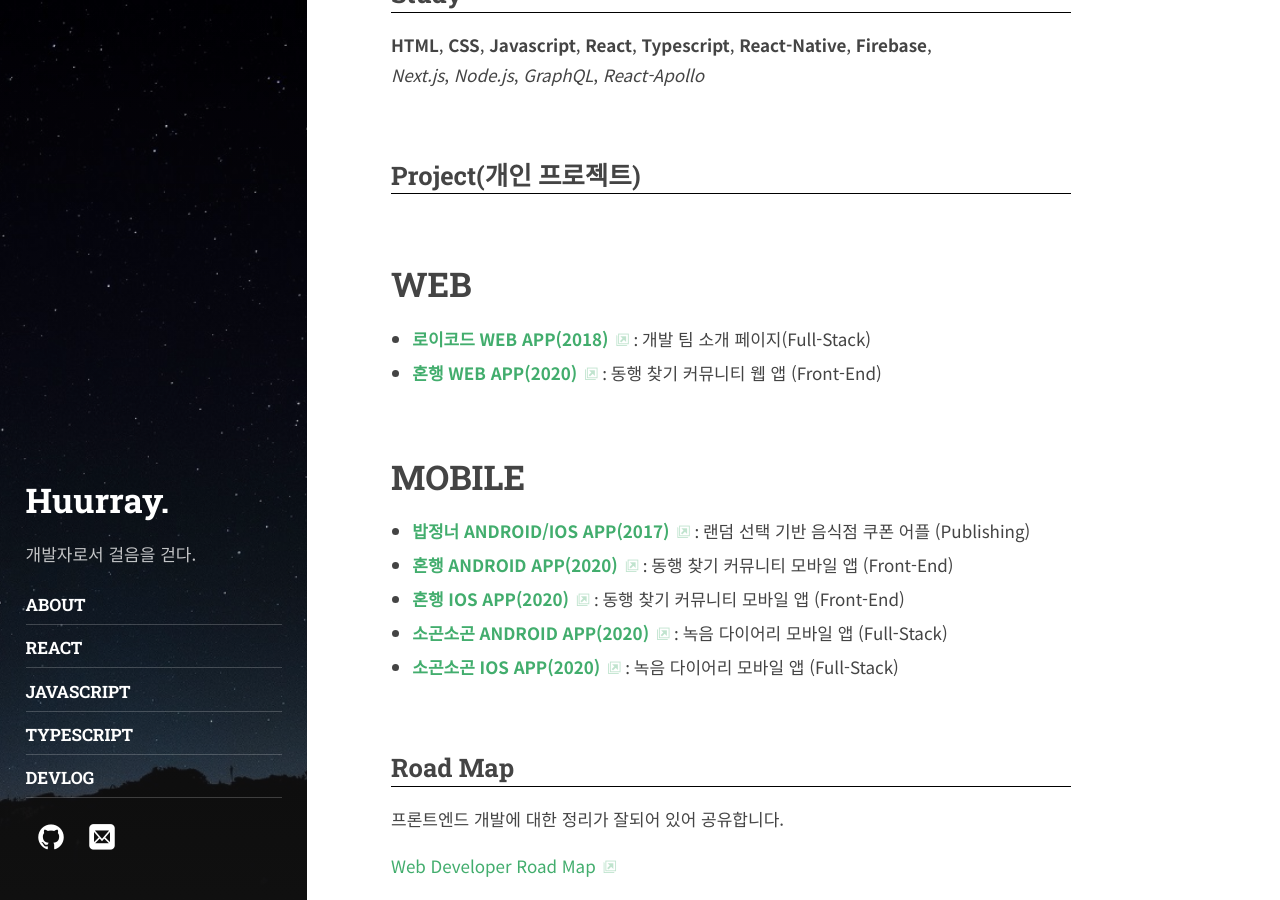
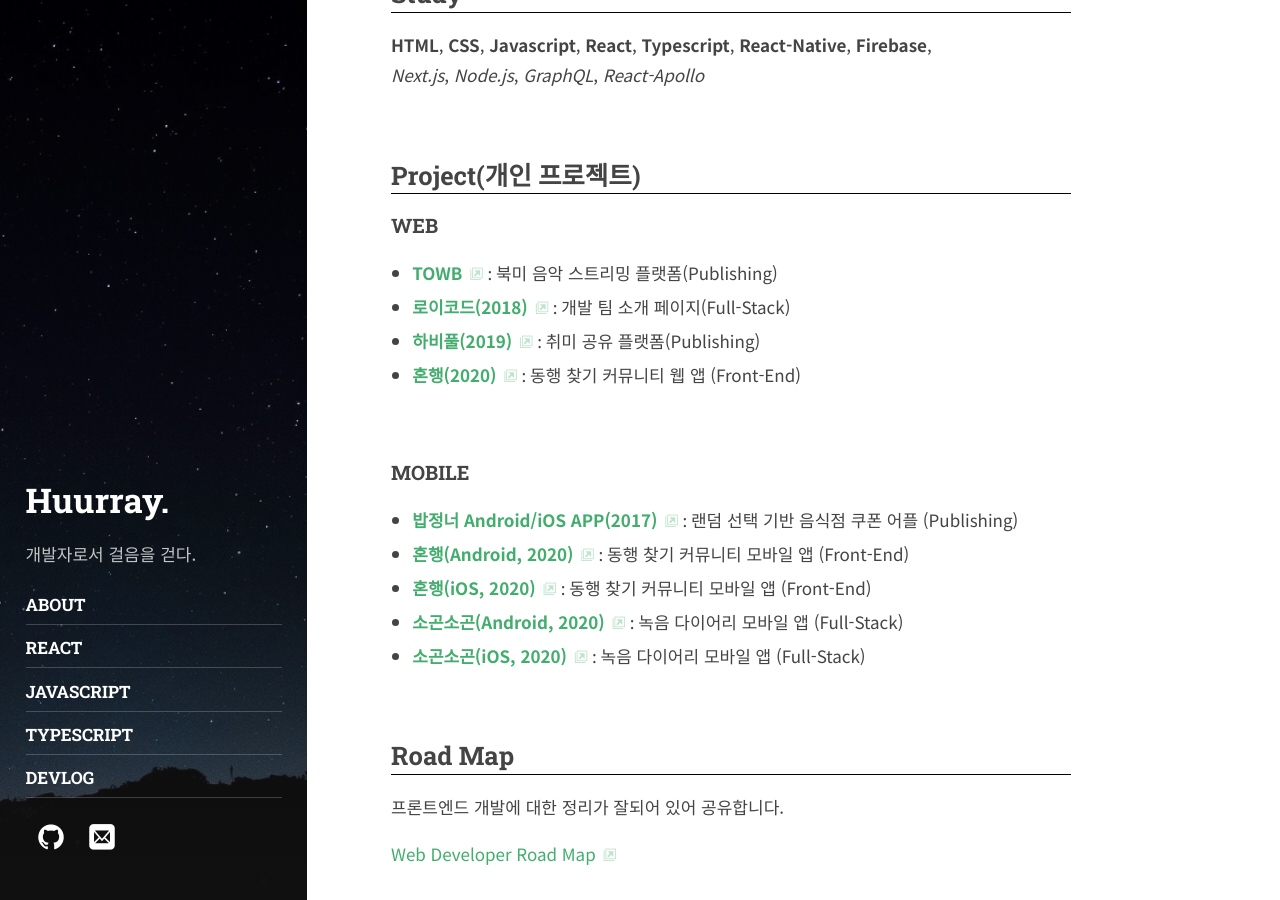
Before and after one commit to huurray/huurray.github.io, a Jekyll site: the page built from about.md, in a window 1280 px wide and 900 px high, scrolled down 396 px. Built offline with Jekyll 4.4.1, drawn with Linux system fonts in a browser that asks for light colours; some web fonts are replaced.

Commit message:
update about info

```diff
--- a/about.md
+++ b/about.md
@@ -18,18 +18,20 @@ _Next.js_, _Node.js_, _GraphQL_, _React-Apollo_
 
 ## Project(개인 프로젝트)
 
-# WEB
+### WEB
 
-- [**로이코드 WEB APP(2018)**](https://loycord.com) : 개발 팀 소개 페이지(Full-Stack)
-- [**혼행 WEB APP(2020)**](https://honhang.app) : 동행 찾기 커뮤니티 웹 앱 (Front-End)
+- [**TOWB**](https://www.towbmusic.com) : 북미 음악 스트리밍 플랫폼(Publishing)
+- [**로이코드(2018)**](https://loycord.com) : 개발 팀 소개 페이지(Full-Stack)
+- [**하비풀(2019)**](https://hobbyful.co.kr) : 취미 공유 플랫폼(Publishing)
+- [**혼행(2020)**](https://honhang.app) : 동행 찾기 커뮤니티 웹 앱 (Front-End)
 
-# MOBILE
+### MOBILE
 
-- [**밥정너 ANDROID/IOS APP(2017)**](https://play.google.com/store/apps/details?id=com.bapjeongneo&hl=en_GB) : 랜덤 선택 기반 음식점 쿠폰 어플 (Publishing)
-- [**혼행 ANDROID APP(2020)**](https://play.google.com/store/apps/details?id=com.midnightplan.honhang) : 동행 찾기 커뮤니티 모바일 앱 (Front-End)
-- [**혼행 IOS APP(2020)**](https://apps.apple.com/kr/app/id1436429081) : 동행 찾기 커뮤니티 모바일 앱 (Front-End)
-- [**소곤소곤 ANDROID APP(2020)**](https://play.google.com/store/apps/details?id=com.midnightplan.murmur&hl=ko) : 녹음 다이어리 모바일 앱 (Full-Stack)
-- [**소곤소곤 IOS APP(2020)**](https://apps.apple.com/kr/app/id1510564828) : 녹음 다이어리 모바일 앱 (Full-Stack)
+- [**밥정너 Android/iOS APP(2017)**](https://play.google.com/store/apps/details?id=com.bapjeongneo&hl=en_GB) : 랜덤 선택 기반 음식점 쿠폰 어플 (Publishing)
+- [**혼행(Android, 2020)**](https://play.google.com/store/apps/details?id=com.midnightplan.honhang) : 동행 찾기 커뮤니티 모바일 앱 (Front-End)
+- [**혼행(iOS, 2020)**](https://apps.apple.com/kr/app/id1436429081) : 동행 찾기 커뮤니티 모바일 앱 (Front-End)
+- [**소곤소곤(Android, 2020)**](https://play.google.com/store/apps/details?id=com.midnightplan.murmur&hl=ko) : 녹음 다이어리 모바일 앱 (Full-Stack)
+- [**소곤소곤(iOS, 2020)**](https://apps.apple.com/kr/app/id1510564828) : 녹음 다이어리 모바일 앱 (Full-Stack)
 
 ## Road Map
 
```
